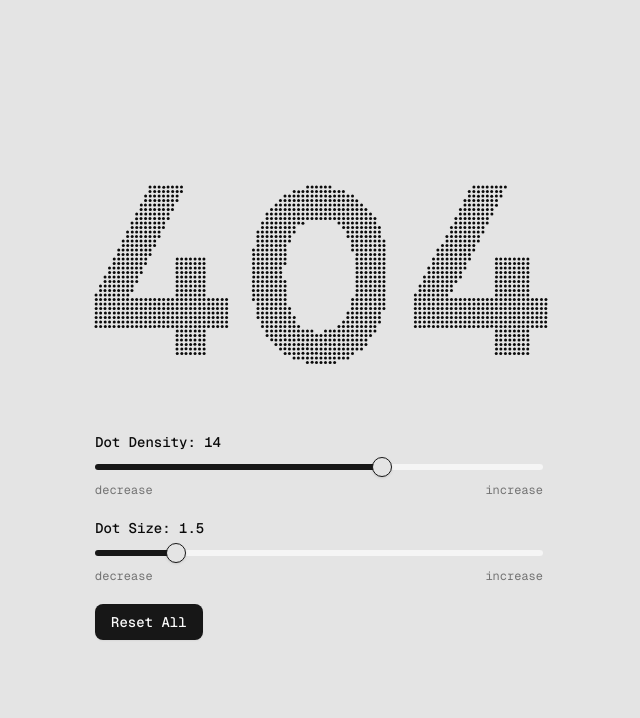
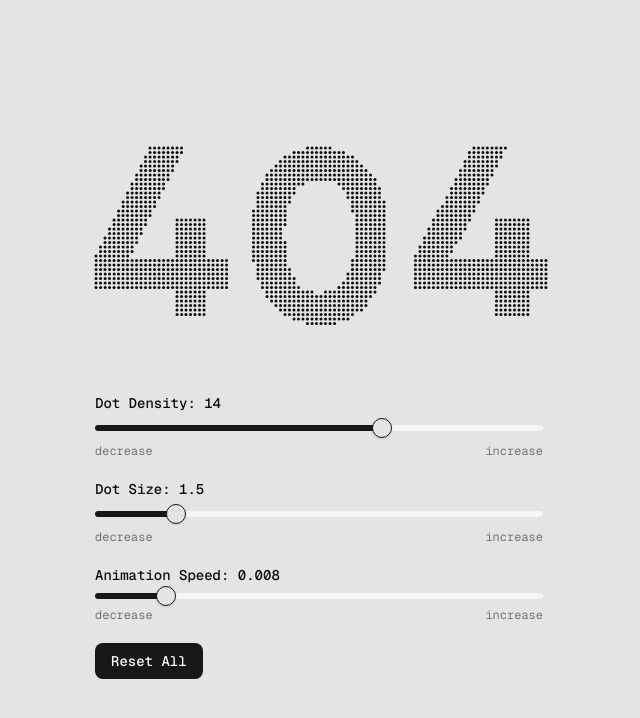
Before and after one commit to dannyrmc/magnetic-dots, a Next.js app: page / in a window 1280 px wide. Shown: the top 718 px of the page, without its empty margins (321-961 px from the left). Built offline with nearby package versions, Linux system fonts and the light colour scheme.

Commit message:
added animation speed slider

```diff
--- a/app/components/interactive-dots.tsx
+++ b/app/components/interactive-dots.tsx
@@ -12,6 +12,7 @@ import type { Dot, MouseState } from "@/lib/types";
 interface InteractiveDotsProps {
   densityLevel?: number;
   dotSizeScaler?: number;
+  animationSpeed?: number;
 }
 
 export interface InteractiveDotsRef {
@@ -19,7 +20,7 @@ export interface InteractiveDotsRef {
 }
 
 const InteractiveDots = forwardRef<InteractiveDotsRef, InteractiveDotsProps>(
-  ({ densityLevel = 14, dotSizeScaler = 1.5 }, ref) => {
+  ({ densityLevel = 12, dotSizeScaler = 1.5, animationSpeed = 0.008 }, ref) => {
     // Convert user-facing density level to internal dotDensity (invert the relationship)
     const dotDensity = 23 - densityLevel;
 
@@ -118,6 +119,7 @@ const InteractiveDots = forwardRef<InteractiveDotsRef, InteractiveDotsProps>(
           startTimeRef,
           ctx,
           cursorCtx,
+          animationSpeed, // Pass the animation speed parameter
         });
 
         animationRef.current = requestAnimationFrame(animate);
@@ -134,7 +136,7 @@ const InteractiveDots = forwardRef<InteractiveDotsRef, InteractiveDotsProps>(
           cancelAnimationFrame(animationRef.current);
         }
       };
-    }, [densityLevel, dotSizeScaler]); // Add dotSizeScaler to dependency array
+    }, [densityLevel, dotSizeScaler, animationSpeed]); // Add animationSpeed to dependency array
 
     const handleInteraction = (clientX: number, clientY: number) => {
       // Check if the mouse has actually moved from previous position
--- a/app/page.tsx
+++ b/app/page.tsx
@@ -1,41 +1,53 @@
-"use client"
+"use client";
 
-import { useState, useRef } from "react"
-import InteractiveDots, { type InteractiveDotsRef } from "@/app/components/interactive-dots"
-import { Slider } from "@/components/ui/slider"
-import { Label } from "@/components/ui/label"
-import { Button } from "@/components/ui/button"
+import { useState, useRef } from "react";
+import InteractiveDots, {
+  type InteractiveDotsRef,
+} from "@/app/components/interactive-dots";
+import { Slider } from "@/components/ui/slider";
+import { Label } from "@/components/ui/label";
+import { Button } from "@/components/ui/button";
 
 export default function Home() {
   // Default values - centralized for easy maintenance
-  const DEFAULT_DENSITY_LEVEL = 14
-  const DEFAULT_DOT_SIZE_SCALER = 1.5
+  const DEFAULT_DENSITY_LEVEL = 14;
+  const DEFAULT_DOT_SIZE_SCALER = 1.5;
+  const DEFAULT_ANIMATION_SPEED = 0.008;
 
   // State for all animation parameters
-  const [densityLevel, setDensityLevel] = useState([DEFAULT_DENSITY_LEVEL])
-  const [dotSizeScaler, setDotSizeScaler] = useState([DEFAULT_DOT_SIZE_SCALER])
+  const [densityLevel, setDensityLevel] = useState([DEFAULT_DENSITY_LEVEL]);
+  const [dotSizeScaler, setDotSizeScaler] = useState([DEFAULT_DOT_SIZE_SCALER]);
+  const [animationSpeed, setAnimationSpeed] = useState([
+    DEFAULT_ANIMATION_SPEED,
+  ]);
 
-  const interactiveDotsRef = useRef<InteractiveDotsRef>(null)
+  const interactiveDotsRef = useRef<InteractiveDotsRef>(null);
 
   const handleReset = () => {
     // Reset UI controls to default values
-    setDensityLevel([DEFAULT_DENSITY_LEVEL])
-    setDotSizeScaler([DEFAULT_DOT_SIZE_SCALER])
+    setDensityLevel([DEFAULT_DENSITY_LEVEL]);
+    setDotSizeScaler([DEFAULT_DOT_SIZE_SCALER]);
+    setAnimationSpeed([DEFAULT_ANIMATION_SPEED]);
 
     // Reset the animation state
-    interactiveDotsRef.current?.resetAnimation()
-  }
+    interactiveDotsRef.current?.resetAnimation();
+  };
 
   return (
     <div className="flex h-svh w-full flex-col justify-center items-center gap-8 p-8">
       <main className="flex w-full justify-center items-center min-w-0">
         <div className="relative mb-4 w-[500px] h-[224px]">
-          <InteractiveDots ref={interactiveDotsRef} densityLevel={densityLevel[0]} dotSizeScaler={dotSizeScaler[0]} />
+          <InteractiveDots
+            ref={interactiveDotsRef}
+            densityLevel={densityLevel[0]}
+            dotSizeScaler={dotSizeScaler[0]}
+            animationSpeed={animationSpeed[0]}
+          />
         </div>
       </main>
 
       {/* Controls */}
-      <div className="flex flex-col items-start gap-5 w-full max-w-md">
+      <div className="flex flex-col items-start gap-5 w-full max-w-md max-h-72 overflow-y-scroll">
         <div className="w-full space-y-3 sm:space-y-3">
           <Label htmlFor="dot-density" className="text-sm font-medium">
             Dot Density: {densityLevel[0]}
@@ -74,12 +86,29 @@ export default function Home() {
           </div>
         </div>
 
+        <div className="w-full space-y-2">
+          <Label htmlFor="animation-speed" className="text-sm font-medium">
+            Animation Speed: {animationSpeed[0].toFixed(3)}
+          </Label>
+          <Slider
+            id="animation-speed"
+            min={0.001}
+            max={0.05}
+            step={0.001}
+            value={animationSpeed}
+            onValueChange={setAnimationSpeed}
+            className="w-full"
+          />
+          <div className="font-mono flex justify-between text-xs text-muted-foreground select-none">
+            <span>decrease</span>
+            <span>increase</span>
+          </div>
+        </div>
+
         <div className="flex w-full sm:max-w-fit">
-          <Button onClick={handleReset}>
-            Reset All
-          </Button>
+          <Button onClick={handleReset}>Reset All</Button>
         </div>
       </div>
     </div>
-  )
+  );
 }
--- a/lib/animation-handler.ts
+++ b/lib/animation-handler.ts
@@ -1,5 +1,5 @@
 import type { Dot, MouseState } from "@/lib/types";
-import { RefObject, MutableRefObject } from "react";
+import type { RefObject, MutableRefObject } from "react";
 
 interface AnimationParams {
   dots: Dot[];
@@ -11,18 +11,20 @@ interface AnimationParams {
   startTimeRef: MutableRefObject<number>;
   ctx: CanvasRenderingContext2D;
   cursorCtx: CanvasRenderingContext2D;
+  animationSpeed?: number; // Add animation speed parameter
 }
 
 export const animateDots = ({
   dots,
   mouseState,
-  prevMouseState, // Currently unused but kept for compatibility
+  prevMouseState,
   mouseMovedRef,
   containerRef,
   initialAnimationRef,
   startTimeRef,
   ctx,
   cursorCtx,
+  animationSpeed = 0.008, // Default value matching the original normalReturnForce
 }: AnimationParams) => {
   if (!containerRef.current) return;
 
@@ -37,10 +39,9 @@ export const animateDots = ({
   const currentTime = Date.now();
 
   // Force for initial animation - faster than normal return
-  const initialAssemblyForce = 0.004;
-  const normalReturnForce = 0.008;
-
-  // User - normalReturnForce = 0.008
+  const initialAssemblyForce = 0.006;
+  // Use the configurable animationSpeed instead of hardcoded normalReturnForce
+  const normalReturnForce = animationSpeed;
 
   // Scale interaction radius based on container size
   const maxDistance = Math.min(rect.width, rect.height) * 0.2;
@@ -50,6 +51,22 @@ export const animateDots = ({
   // Calculate relative mouse position within the container
   const relativeMouseX = mouseState.x - rect.left;
   const relativeMouseY = mouseState.y - rect.top;
+
+  // Check if user is trying to interact during initial animation
+  const isMouseInContainer =
+    relativeMouseX >= 0 &&
+    relativeMouseX <= rect.width &&
+    relativeMouseY >= 0 &&
+    relativeMouseY <= rect.height;
+
+  // If user moves mouse within container during initial animation, interrupt it
+  if (initialAnimationRef.current && mouseMoved && isMouseInContainer) {
+    initialAnimationRef.current = false;
+    // Reset lastForced for all dots so they can respond immediately
+    dots.forEach((dot) => {
+      dot.lastForced = 0;
+    });
+  }
 
   // Track if all dots are close to their base positions
   let allDotsInPosition = true;
@@ -70,6 +87,7 @@ export const animateDots = ({
       allDotsInPosition = false;
     }
 
+    // Allow interaction regardless of initial animation state
     if (distance < maxDistance && !initialAnimationRef.current) {
       // This dot is in the "shark zone"
       if (mouseMoved) {
@@ -108,10 +126,10 @@ export const animateDots = ({
           dot.vy += dy * initialAssemblyForce;
 
           // Add some damping
-          dot.vx *= 0.86;
-          dot.vy *= 0.86;
+          dot.vx *= 0.85;
+          dot.vy *= 0.85;
 
-          // user
+          // user - dot.vx *= 0.9;
 
           // Apply velocity
           dot.x += dot.vx;
```
